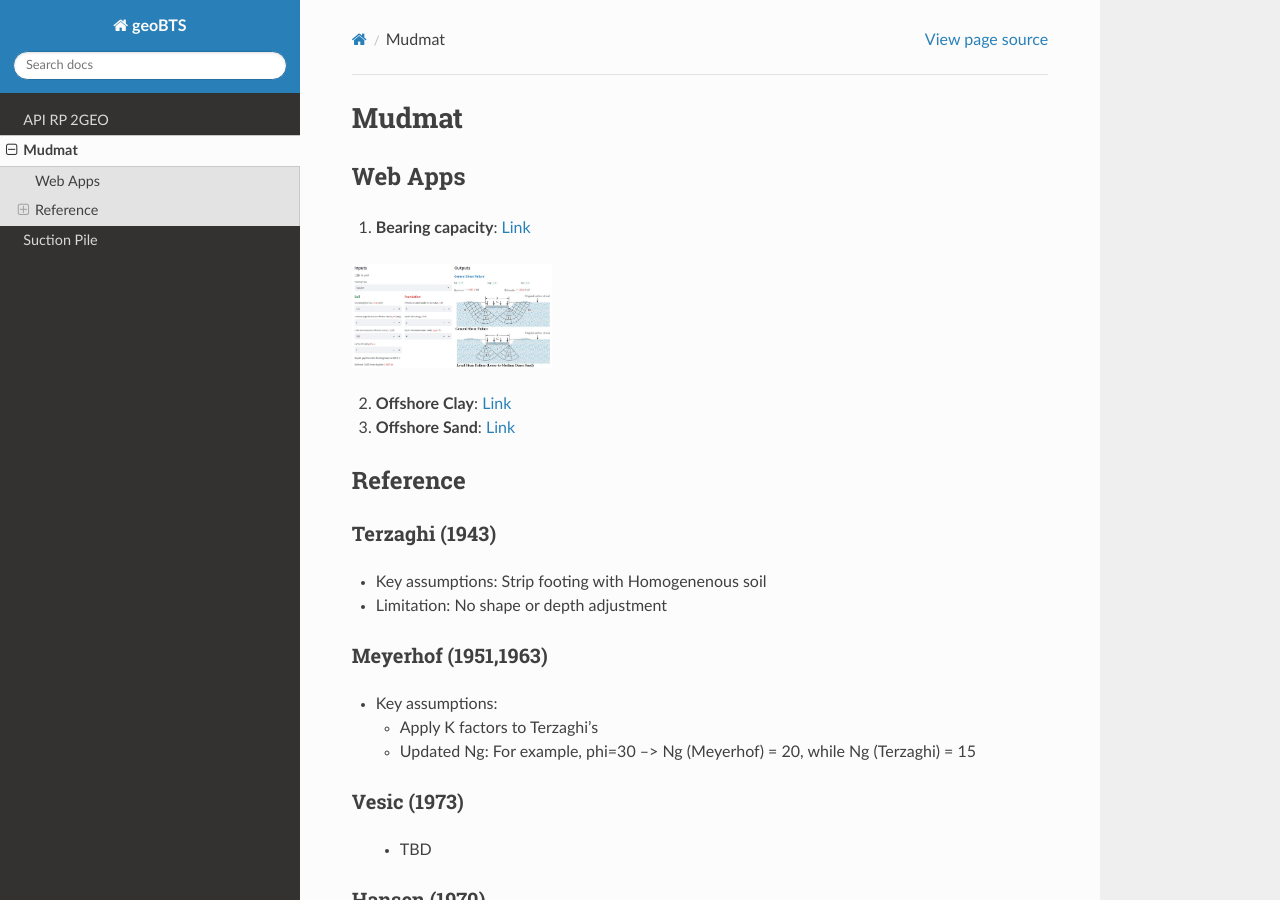
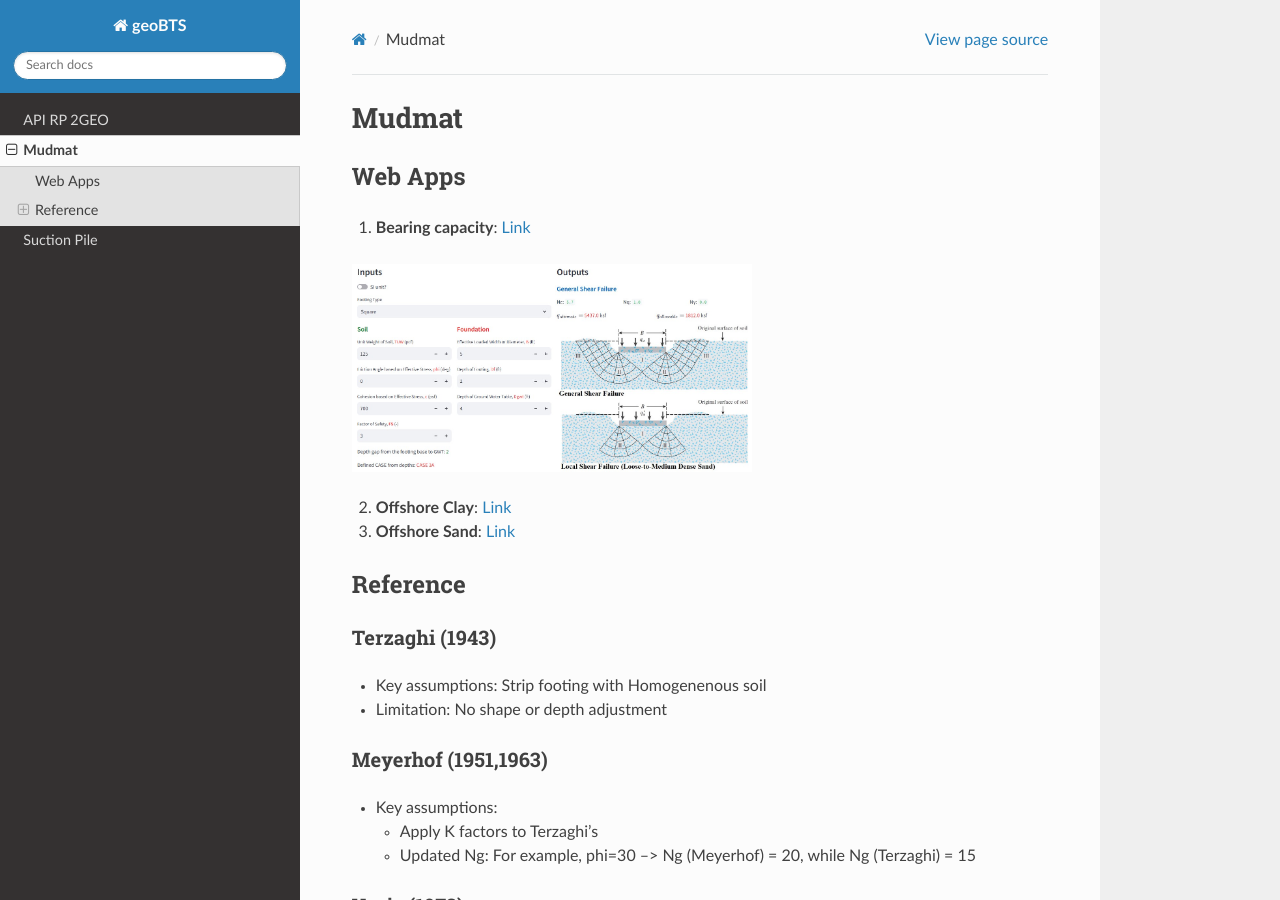
Before and after one commit to jungsohn/geoBTS, a Sphinx documentation site: the page built from docs/source/Mudmat.rst, in a window 1280 px wide and 900 px high. Built offline with Sphinx 7.4.7 and the Read the Docs theme 3.1.0, drawn with Linux system fonts in a browser that asks for light colours.

Commit message:
Update Mudmat.rst

```diff
--- a/docs/source/Mudmat.rst
+++ b/docs/source/Mudmat.rst
@@ -8,7 +8,7 @@ Web Apps
 
 .. image:: https://raw.githubusercontent.com/jungsohn/geoBTS/main/docs/images/geoBTS-land_bearing_capacity.jpg
    :alt: geoBTS Logo
-   :width: 200px
+   :width: 400px
 
 2. **Offshore Clay**: `Link <https://webapp-mudmat-7f78b3e2018b.herokuapp.com/offshore_mudmat_clay>`_
 
```
